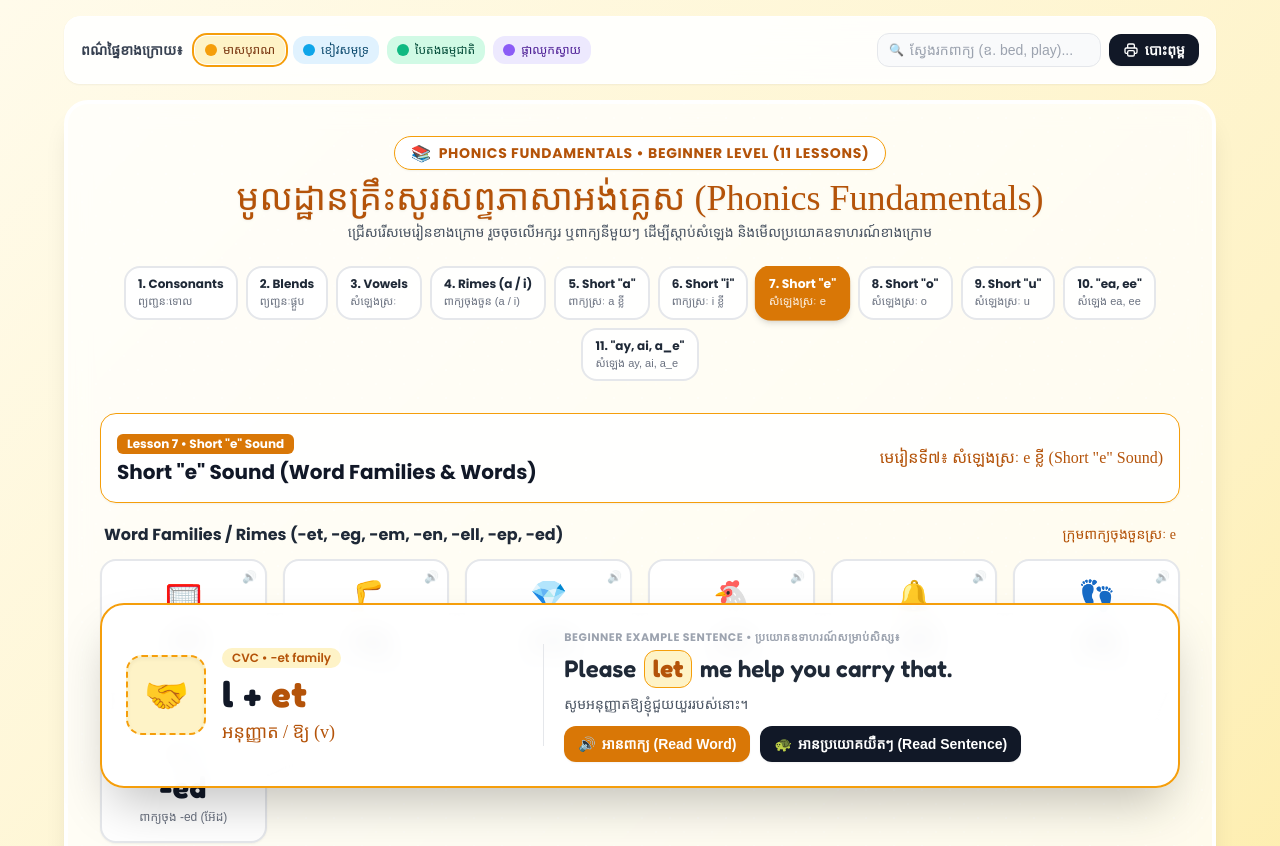
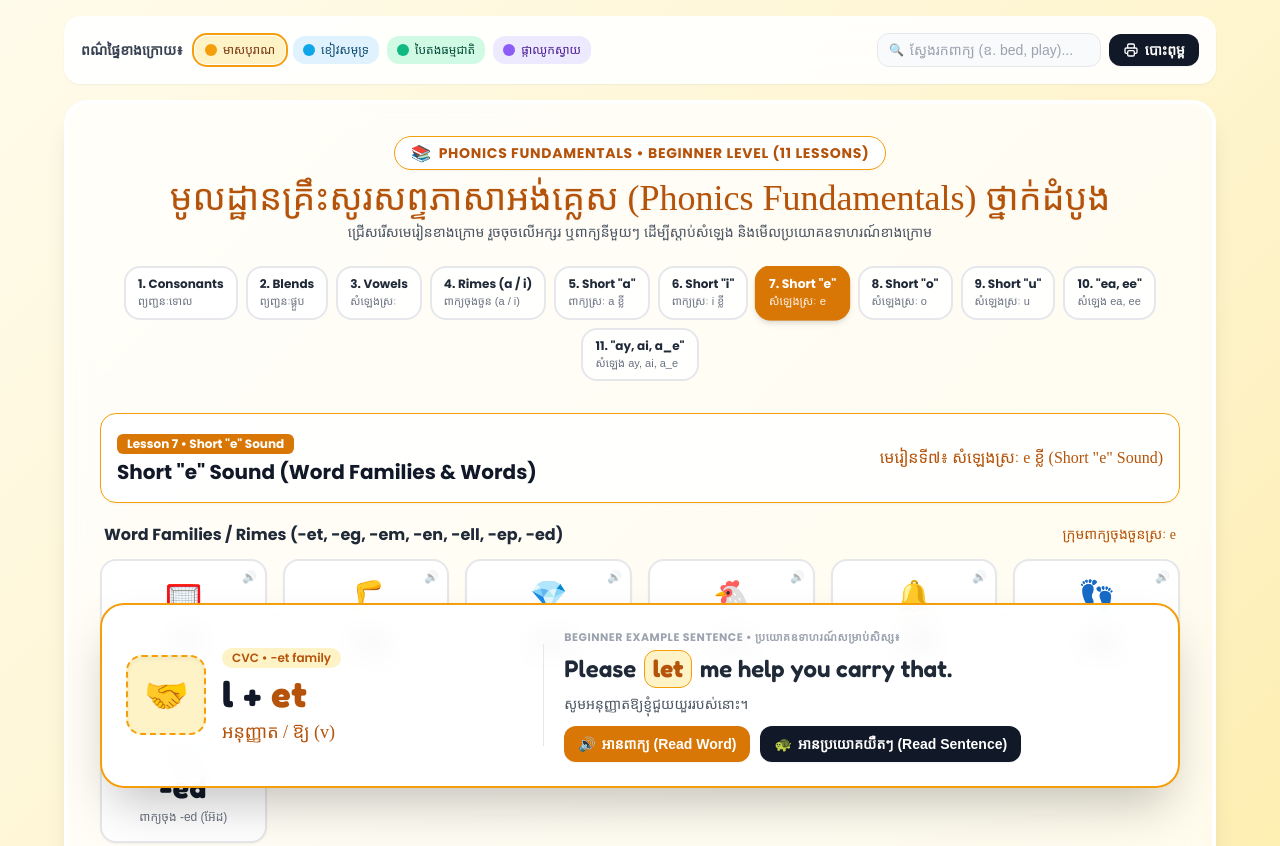
Before and after one commit to sokhomim/phonics, a plain HTML site: page index.html in a window 1280 px wide. Shown: the top 846 px of the page. Drawn offline with nearby package versions, Linux system fonts and the light colour scheme; a web font is replaced by a local one.

Commit message:
Update index.html

```diff
--- a/index.html
+++ b/index.html
@@ -193,7 +193,7 @@
             </div>
 
             <h1 class="font-khmer-muol text-xl sm:text-3xl md:text-4xl accent-text drop-shadow-sm">
-                មូលដ្ឋានគ្រឹះសូរសព្ទភាសាអង់គ្លេស (Phonics Fundamentals)
+                មូលដ្ឋានគ្រឹះសូរសព្ទភាសាអង់គ្លេស (Phonics Fundamentals) ថ្នាក់ដំបូង
             </h1>
             <p class="font-khmer-body text-xs sm:text-sm text-gray-600 mt-1">
                 ជ្រើសរើសមេរៀនខាងក្រោម រួចចុចលើអក្សរ ឬពាក្យនីមួយៗ ដើម្បីស្តាប់សំឡេង និងមើលប្រយោគឧទាហរណ៍ខាងក្រោម
```
